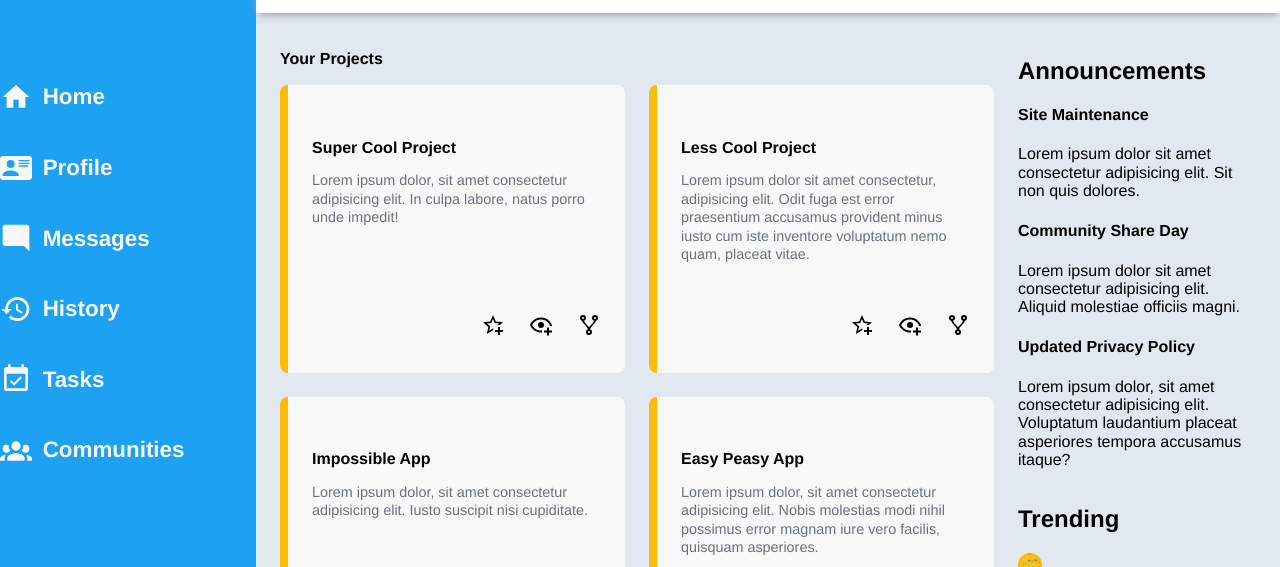
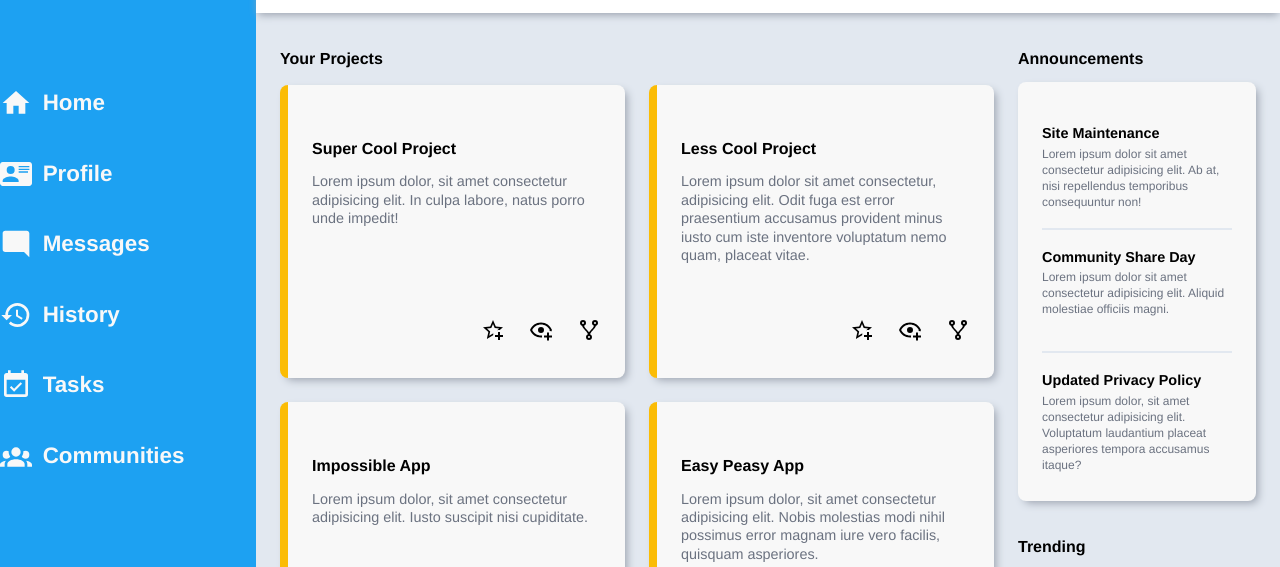
Before and after one commit to staneaurelius/full-stack-javascript, a plain HTML site: page 02-admin-dashboard/index.html in a window 1280 px wide. Shown: the part 179-746 px from the top of the page. Drawn offline with Linux system fonts and the light colour scheme.

Commit message:
Add styling to announcements in main content

```diff
--- a/02-admin-dashboard/css/style.css
+++ b/02-admin-dashboard/css/style.css
@@ -149,11 +149,25 @@ button {
 }
 
 /* Main Content */
+h2 {
+    font-size: 1rem;
+    font-weight: 600;
+}
+
+.card, .announcement-cards {
+    background-color: var(--white);
+    border-radius: 8px;
+    padding: 24px;
+    display: grid;
+    box-shadow: 4px 4px 8px -2px var(--gray-shadow);
+}
+
 .main-content {
     background-color: var(--gray-background);
     display: grid;
     grid-template-columns: 3fr 1fr;
     padding: 24px;
+    row-gap: 24px;
 }
 
 .projects {
@@ -166,16 +180,10 @@ button {
 
 .projects h2 {
     grid-column: 1 / -1;
-    font-size: 1rem;
-    font-weight: 600;
 }
 
 .card {
-    background-color: var(--white);
     border-left: 8px solid var(--yellow);
-    border-radius: 8px;
-    padding: 24px;
-    display: grid;
     grid-template-rows: 1fr 3fr 1fr;
 }
 
@@ -204,3 +212,26 @@ h3 {
     width: 1.5rem;
     height: 1.5rem;
 }
+
+/* Announcements */
+h4 {
+    font-size: 0.9rem;
+    font-weight: 600;
+    margin-bottom: 4px;
+}
+
+.announcement-cards {
+    display: grid;
+    grid-template-rows: repeat(3, 1fr);
+}
+
+.announcement-cards div:not(:last-child) {
+    border-bottom: 2px solid var(--gray-background);
+}
+
+.announcement-cards p {
+    font-size: 0.75rem;
+    margin: 4px 0;
+    line-height: 1rem;
+    color: var(--gray-text);
+}
--- a/02-admin-dashboard/index.html
+++ b/02-admin-dashboard/index.html
@@ -204,9 +204,10 @@
 
             <div class="announcements">
                 <h2>Announcements</h2>
+                <div class="announcement-cards">
                     <div>
                         <h4>Site Maintenance</h4>
-                    <p>Lorem ipsum dolor sit amet consectetur adipisicing elit. Sit non quis dolores.</p>
+                        <p>Lorem ipsum dolor sit amet consectetur adipisicing elit. Ab at, nisi repellendus temporibus consequuntur non!</p>
                     </div>
                     <div>
                         <h4>Community Share Day</h4>
@@ -215,6 +216,7 @@
                     <div>
                         <h4>Updated Privacy Policy</h4>
                         <p>Lorem ipsum dolor, sit amet consectetur adipisicing elit. Voluptatum laudantium placeat asperiores tempora accusamus itaque?</p>
+                    </div>
                 </div>
             </div>
 
```
Lines whose indentation alone changed are shown as unchanged.
